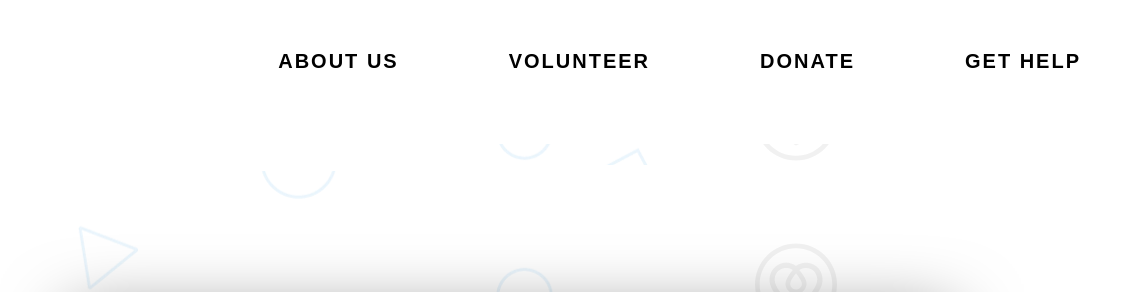
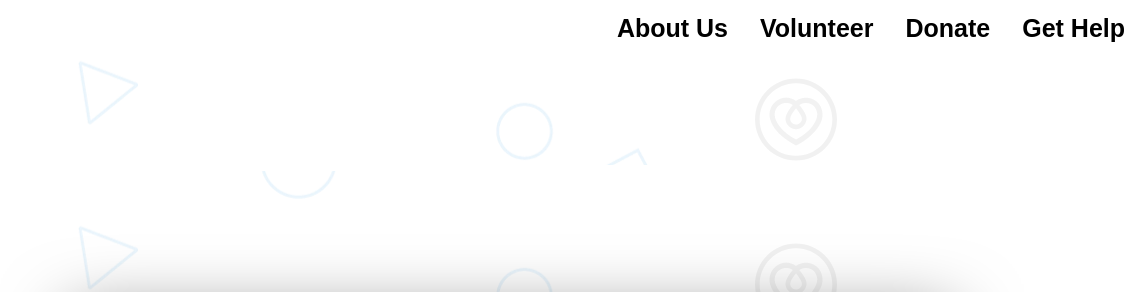
Before and after one commit to 2024-SANDHYA/Blood-Buddy, a plain HTML site: page Register.html in a window 1280 px wide. Shown: the top 292 px of the page, 139-1280 px from the left. Drawn offline with Linux system fonts and the light colour scheme.

Commit message:
improved register page navbar

```diff
--- a/Register.css
+++ b/Register.css
@@ -7,7 +7,7 @@ body{
 header{
     background-color: white;
     color: white;
-    height: 18%;
+    height: 5%;
     width: 100%;
 	z-index: 10;
 	position: fixed;
@@ -26,34 +26,42 @@ header{
     width: 70%;
 }
 
-li a{
+.header-list ul{
+    list-style-type: none;
+    margin: 0;
+    padding: 0;
+    overflow: hidden;
+    background-color: white;
+ }
+
+ .header-list ul li a {
+    display: block;
+    color: black;
+    text-align: center;
+    font-family: 'Raleway', sans-serif;
+    font-weight: 600;
+    font-size: 25px;
+    padding: 14px 16px;
     text-decoration: none;
-    display: block;
-    text-decoration: none;
-    text-transform: uppercase;
-    color: black;
-    font-size: 20px;
-    font-family: 'Raleway', sans-serif;
-    letter-spacing: 2px;
-    font-weight: 600;
-    margin-bottom: 10px;
-    padding: 20px;
-    transition: all ease 0.5s;
-}
+ }
 
-li{
-    float: right;
-    padding-left: 30px;
-    padding-top: 30px;
-    list-style: none;
-    padding-right: 40px;
-    font-size: 24px;
-}
+ .header-list ul li {
+     float: right;
+ }
 
-header ul li a:hover{
-    background-color:rgba(220,20,60);
-    color: white;
-}
+ .header-list ul li::after {
+     content: '';
+     height: 2px;
+     background:red;
+     display: block;
+     margin: auto;
+     transition: 0.5s;
+     width: 0%;
+ }
+
+ .header-list ul li:hover::after {
+     width: 100%;
+ }
 
 *{
     margin: 0;
```
